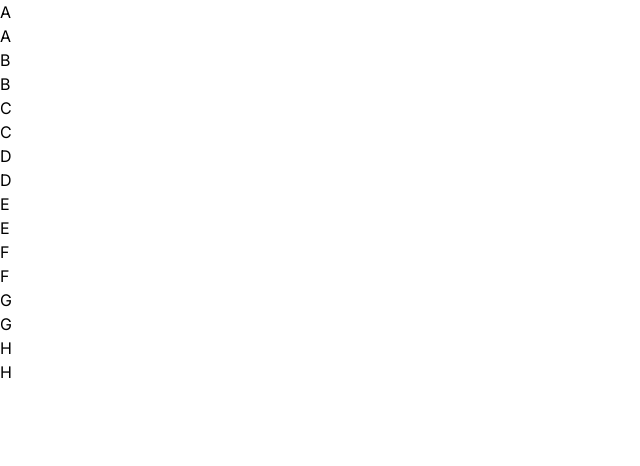
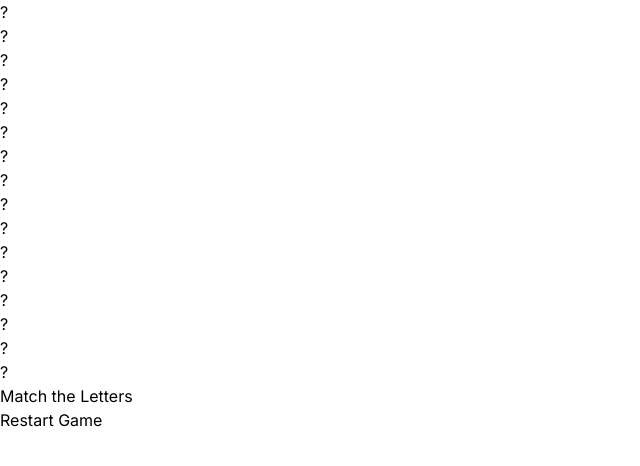
Before and after one commit to Jacobbidmead/memory-game-test, a Next.js app: page / in a window 1280 px wide. Shown: the top 466 px of the page, without its empty margins (0-640 px from the left). Built offline with nearby package versions, Linux system fonts and the light colour scheme.

Commit message:
feat: added rest of game structure
other changes -

-reset all states on click of restart button
-added new state to store shuffledLetters

```diff
--- a/app/components/GameBoard.tsx
+++ b/app/components/GameBoard.tsx
@@ -7,7 +7,7 @@ type Card = {
   value: string;
 };
 
-const letters: string[] = [
+const initialLetters: string[] = [
   "A",
   "A",
   "B",
@@ -32,6 +32,11 @@ const GameBoard: React.FC = () => {
   const [score, setScore] = useState<number>(0);
   const [moves, setMoves] = useState<number>(0);
   const [gameStatus, setGameStatus] = useState<string>("");
+  const [shuffledLetters, setShuffledLetters] = useState<string[]>([]);
+
+  useEffect(() => {
+    randomiseLetters();
+  }, []);
 
   useEffect(() => {
     if (cards.length === 2) {
@@ -50,13 +55,14 @@ const GameBoard: React.FC = () => {
   }, [cards]);
 
   const randomiseLetters = () => {
-    const shuffledLetters = [...letters].sort(() => Math.random() - 0.5);
-    return shuffledLetters;
+    const shuffledLetters = [...initialLetters].sort(() => Math.random() - 0.5);
+    setShuffledLetters(shuffledLetters);
+    setCards([]);
+    setMatchedPairs([]);
+    setScore(0);
+    setMoves(0);
+    setGameStatus("");
   };
-
-  useEffect(() => {
-    randomiseLetters();
-  }, []);
 
   const handleShowCard = (index: number) => {
     if (
@@ -66,26 +72,53 @@ const GameBoard: React.FC = () => {
       return;
     }
 
-    const newCard = { index, value: letters[index] };
+    const newCard = { index, value: shuffledLetters[index] };
     setCards((prev) => [...prev, newCard]);
-
-    if (cards.length === 0) {
-      setMoves((prevMoves) => prevMoves + 1);
-    }
   };
 
   useEffect(() => {
-    if (matchedPairs.length === letters.length) {
+    if (matchedPairs.length === initialLetters.length) {
       setGameStatus(`Well done! You matched the letters in ${moves} moves`);
     }
   }, [matchedPairs, moves]);
 
   return (
     <>
-      <div className="grid grid-cols-4 gap-8 p-11">
-        {letters.map((letter, i) => (
-          <div key={i}>{letter}</div>
-        ))}
+      <div className=" lg:grid lg:grid-cols-2  ">
+        <div className="grid lg:grid-cols-4 xs:grid-cols-4 xs:gap-1 gap-6 p-2">
+          {shuffledLetters.map((letter, index) => (
+            <div
+              key={index}
+              className="text-black rounded-md cursor-pointer p-1 flex items-center justify-center border-grey-200"
+              onClick={() => handleShowCard(index)}
+            >
+              {matchedPairs.includes(index) ||
+              cards.some((card) => card.index === index) ? (
+                <span className="letter">{letter}</span>
+              ) : (
+                <span className="text-black">?</span>
+              )}
+            </div>
+          ))}
+        </div>
+        <div className="flex flex-col items-center justify-center p-4">
+          <h1 className="lg:text-6xl xs:text-4xl xs:pt-4 font-bold mb-2">
+            Match the Letters
+          </h1>
+
+          <button
+            onClick={randomiseLetters}
+            className="px-4 py-2 lg:mt-5 xs:mt-4 lg:text-2xl xs:text-[12px] border border-gray-300 rounded-3xl"
+          >
+            Restart Game
+          </button>
+
+          {gameStatus && (
+            <div className="game-status-message pt-5 lg:text-2xl xs:text-[18px]">
+              {gameStatus}
+            </div>
+          )}
+        </div>
       </div>
     </>
   );
```
